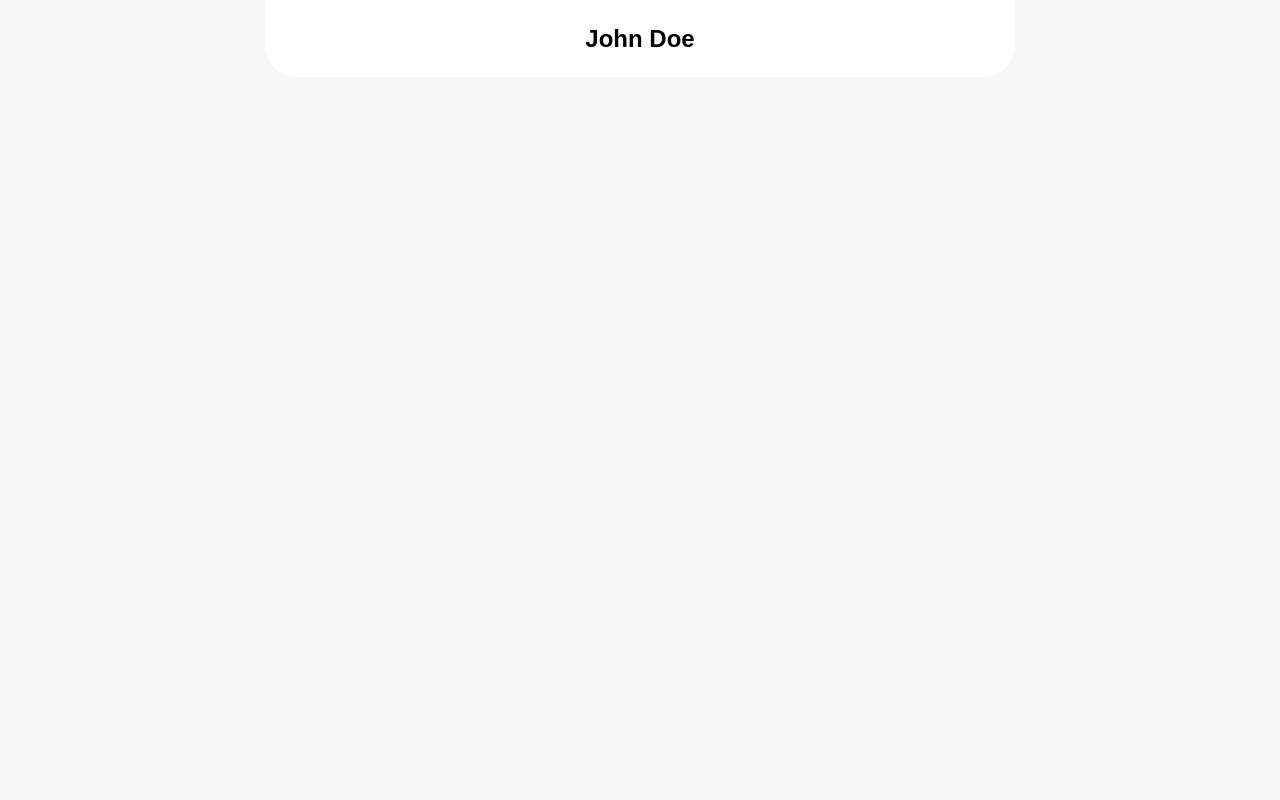
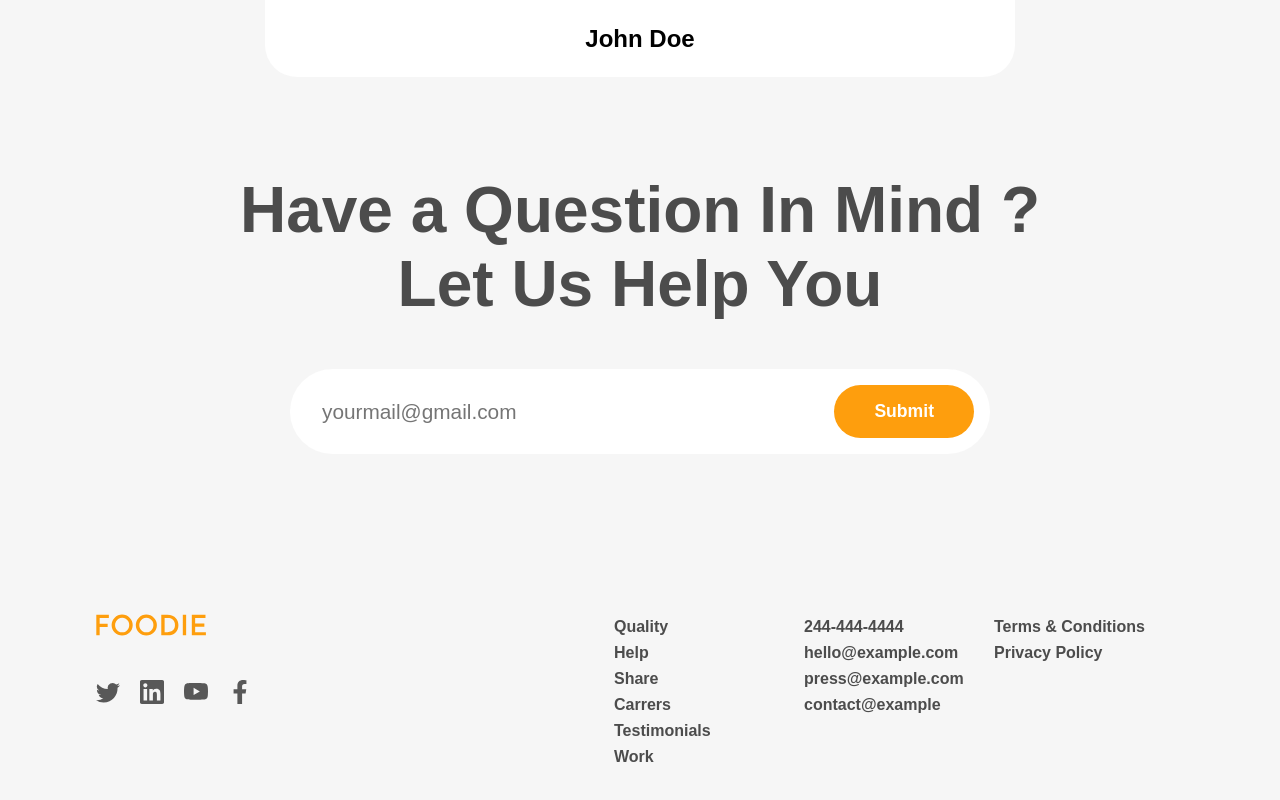
Before and after one commit to Edu-Paz/landing-page, a React (Create React App) app: page / in a window 1280 px wide. Shown: the part 3513-4313 px from the top of the page. Before the commit the page ends 3622 px from the top, so only its background shows below. Built offline with nearby package versions, Linux system fonts and the light colour scheme.

Commit message:
feat: add a footer section

```diff
--- a/src/App.js
+++ b/src/App.js
@@ -3,6 +3,8 @@
 import About from "./Components/About";
 import Work from "./Components/Work";
 import Testimonial from "./Components/Testimonial";
+import Contact from "./Components/Contact";
+import Footer from "./Components/Footer";
 
 function App() {
     return (
@@ -11,6 +13,8 @@
             <About />
             <Work />
             <Testimonial />
+            <Contact />
+            <Footer />
         </div>
     );
 }
--- /dev/null
+++ b/src/Components/Footer.js
@@ -0,0 +1,44 @@
+import React from "react";
+import Logo from "../Assets/Logo.svg";
+import { BsTwitter } from "react-icons/bs";
+import { SiLinkedin } from "react-icons/si";
+import { BsYoutube } from "react-icons/bs";
+import { FaFacebookF } from "react-icons/fa";
+
+const Footer = () => {
+    return <div className="footer-wrapper">
+        <div className="footer-section-one">
+            <div className="footer-logo-container">
+                <img src={Logo} alt="" />
+            </div>
+            <div className="footer-icons">
+                <BsTwitter />
+                <SiLinkedin />
+                <BsYoutube />
+                <FaFacebookF />
+            </div>
+        </div>
+        <div className="footer-section-two">
+            <div className="footer-section-columns">
+                <span>Quality</span>
+                <span>Help</span>
+                <span>Share</span>
+                <span>Carrers</span>
+                <span>Testimonials</span>
+                <span>Work</span>
+            </div>
+            <div className="footer-section-columns">
+                <span>244-444-4444</span>
+                <span>hello@example.com</span>
+                <span>press@example.com</span>
+                <span>contact@example</span>
+            </div>
+            <div className="footer-section-columns">
+                <span>Terms & Conditions</span>
+                <span>Privacy Policy</span>
+            </div>
+        </div>
+    </div>;
+};
+
+export default Footer;
```
